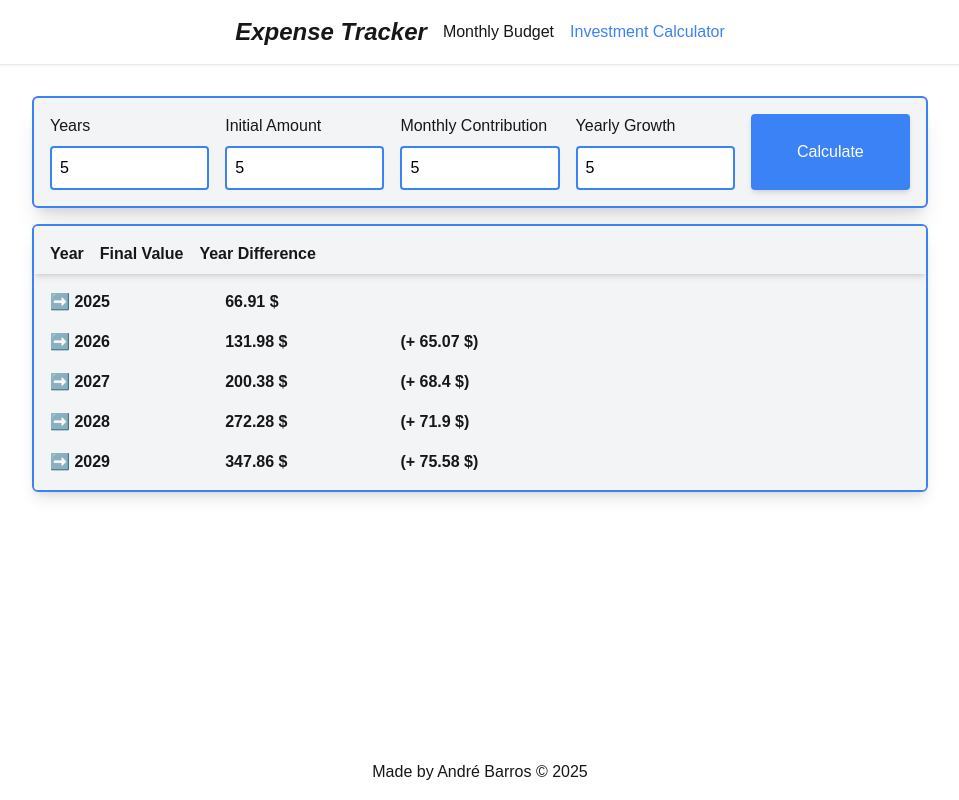
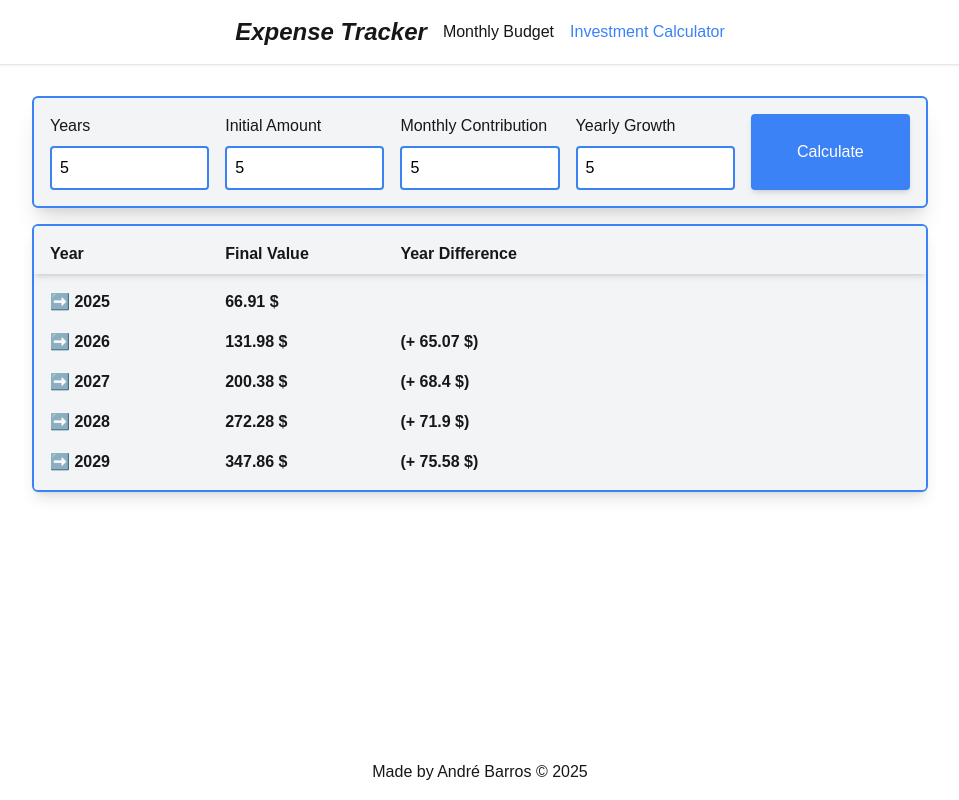
Before and after one commit to andrebarros7201/expense-tracker-enhanced, a Next.js app: page /investment in a window 1280 px wide. Both pictures are taken after typing "5", "5", "5", "5" into the empty fields and a click on the button "Calculate". Shown: the whole page, without its empty margins (160-1119 px from the left). Built offline with nearby package versions, Linux system fonts and the light colour scheme.

Commit message:
always display investment prediction header

```diff
--- a/components/layout/investment/display-year.tsx
+++ b/components/layout/investment/display-year.tsx
@@ -16,9 +16,7 @@ const DisplayYear: React.FC<{ year: InvestmentItem }> = ({ year }) => {
         onClick={() => setIsOpen(!isOpen)}
       >
         <div
-          className={
-            "w-full font-bold flex flex-col sm:grid sm:grid-cols-5  gap-4"
-          }
+          className={"w-full font-bold grid grid-cols-3 sm:grid-cols-5  gap-4"}
         >
           <p>
             {!isOpen ? "➡️ " : "⬇️ "} {year.year}
--- a/components/layout/investment/display-years.tsx
+++ b/components/layout/investment/display-years.tsx
@@ -27,7 +27,7 @@ const DisplayYears = () => {
     >
       <div
         className={
-          "w-full font-bold sm:flex gap-4 sticky top-0 hidden  bg-gray-100 shadow-md p-4 pb-2"
+          "w-full font-bold  grid grid-cols-3 sm:grid-cols-5 gap-4 sticky top-0  bg-gray-100 shadow-md p-4 pb-2"
         }
       >
         <p>Year</p>
```
